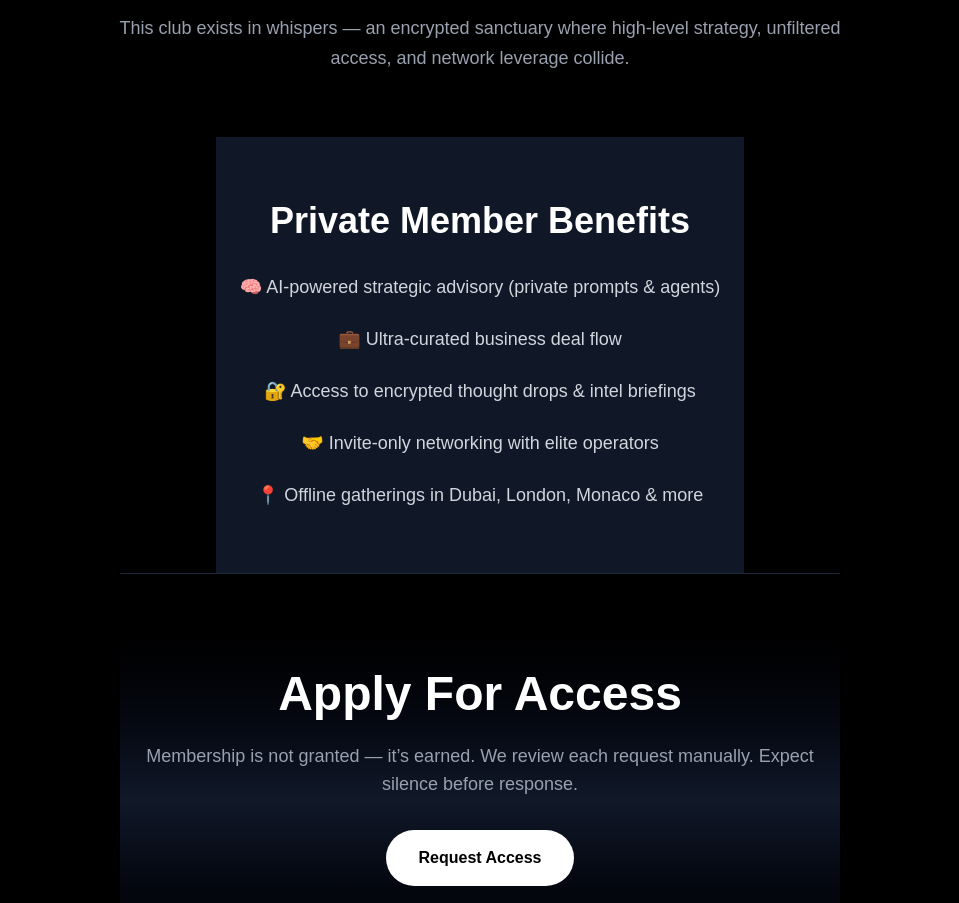
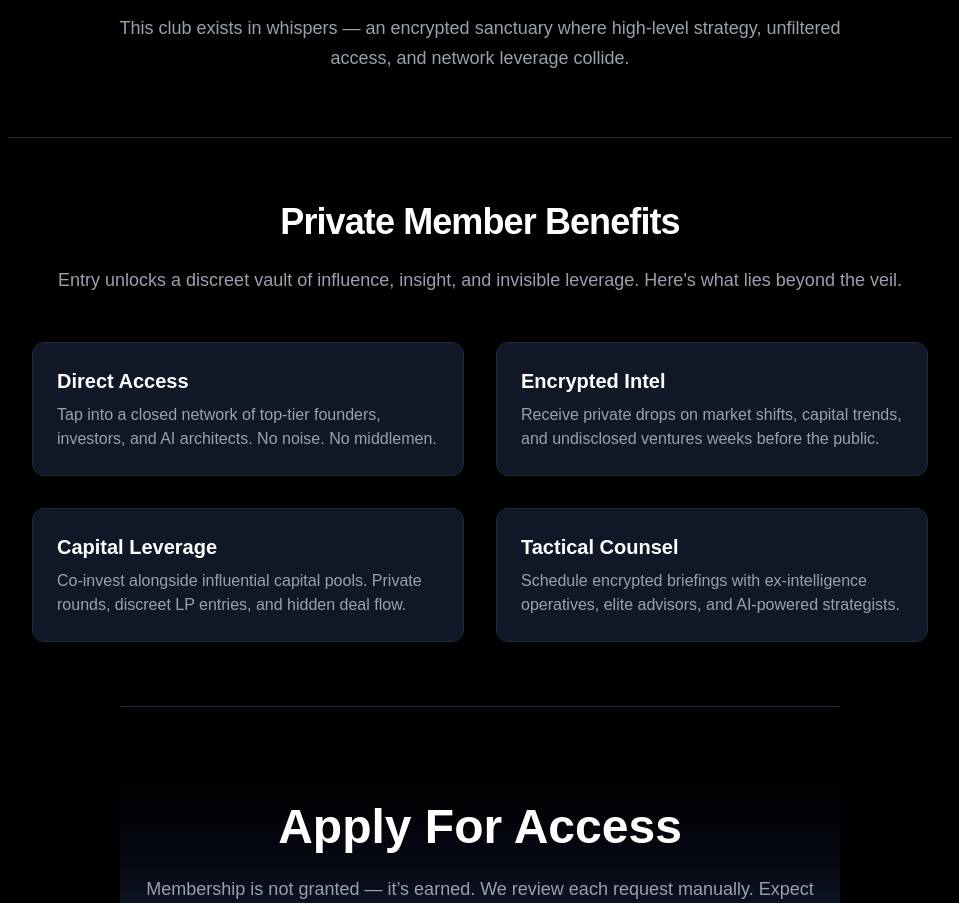
Before and after one commit to SOARintermediary/the-one-percent, a Next.js app: page / in a window 1280 px wide. Shown: the part 560-1463 px from the top of the page, without its empty margins (160-1119 px from the left). Built offline with nearby package versions, Linux system fonts and the light colour scheme.

Commit message:
Refined Step 6 with a more premium, mysterious benefits section

```diff
--- a/app/page.tsx
+++ b/app/page.tsx
@@ -29,18 +29,44 @@ export default function Home() {
       </section>
 
       {/* ✅ SECTION 3: MEMBER BENEFITS */}
-      <section className="bg-gray-900 text-white px-6 py-16">
-        <div className="max-w-4xl mx-auto text-center">
-          <h2 className="text-4xl font-bold mb-8">Private Member Benefits</h2>
-          <ul className="space-y-6 text-lg text-gray-300">
-            <li>🧠 AI-powered strategic advisory (private prompts & agents)</li>
-            <li>💼 Ultra-curated business deal flow</li>
-            <li>🔐 Access to encrypted thought drops & intel briefings</li>
-            <li>🤝 Invite-only networking with elite operators</li>
-            <li>📍 Offline gatherings in Dubai, London, Monaco & more</li>
-          </ul>
-        </div>
-      </section>
+      <section className="bg-black text-white px-6 py-16 border-t border-gray-800">
+  <div className="max-w-4xl mx-auto text-center">
+    <h2 className="text-4xl font-bold mb-6 tracking-tight">Private Member Benefits</h2>
+    <p className="text-lg text-gray-400 mb-12">
+      Entry unlocks a discreet vault of influence, insight, and invisible leverage. Here's what lies beyond the veil.
+    </p>
+
+    <div className="grid md:grid-cols-2 gap-8 text-left">
+      <div className="bg-gray-900 border border-gray-800 rounded-xl p-6">
+        <h3 className="text-xl font-semibold mb-2">Direct Access</h3>
+        <p className="text-gray-400">
+          Tap into a closed network of top-tier founders, investors, and AI architects. No noise. No middlemen.
+        </p>
+      </div>
+
+      <div className="bg-gray-900 border border-gray-800 rounded-xl p-6">
+        <h3 className="text-xl font-semibold mb-2">Encrypted Intel</h3>
+        <p className="text-gray-400">
+          Receive private drops on market shifts, capital trends, and undisclosed ventures weeks before the public.
+        </p>
+      </div>
+
+      <div className="bg-gray-900 border border-gray-800 rounded-xl p-6">
+        <h3 className="text-xl font-semibold mb-2">Capital Leverage</h3>
+        <p className="text-gray-400">
+          Co-invest alongside influential capital pools. Private rounds, discreet LP entries, and hidden deal flow.
+        </p>
+      </div>
+
+      <div className="bg-gray-900 border border-gray-800 rounded-xl p-6">
+        <h3 className="text-xl font-semibold mb-2">Tactical Counsel</h3>
+        <p className="text-gray-400">
+          Schedule encrypted briefings with ex-intelligence operatives, elite advisors, and AI-powered strategists.
+        </p>
+      </div>
+    </div>
+  </div>
+</section>
 
       {/* ✅ STEP 5: CTA */}
       <section className="bg-gradient-to-b from-black via-gray-900 to-black text-white px-6 py-24 border-t border-gray-800">
```
